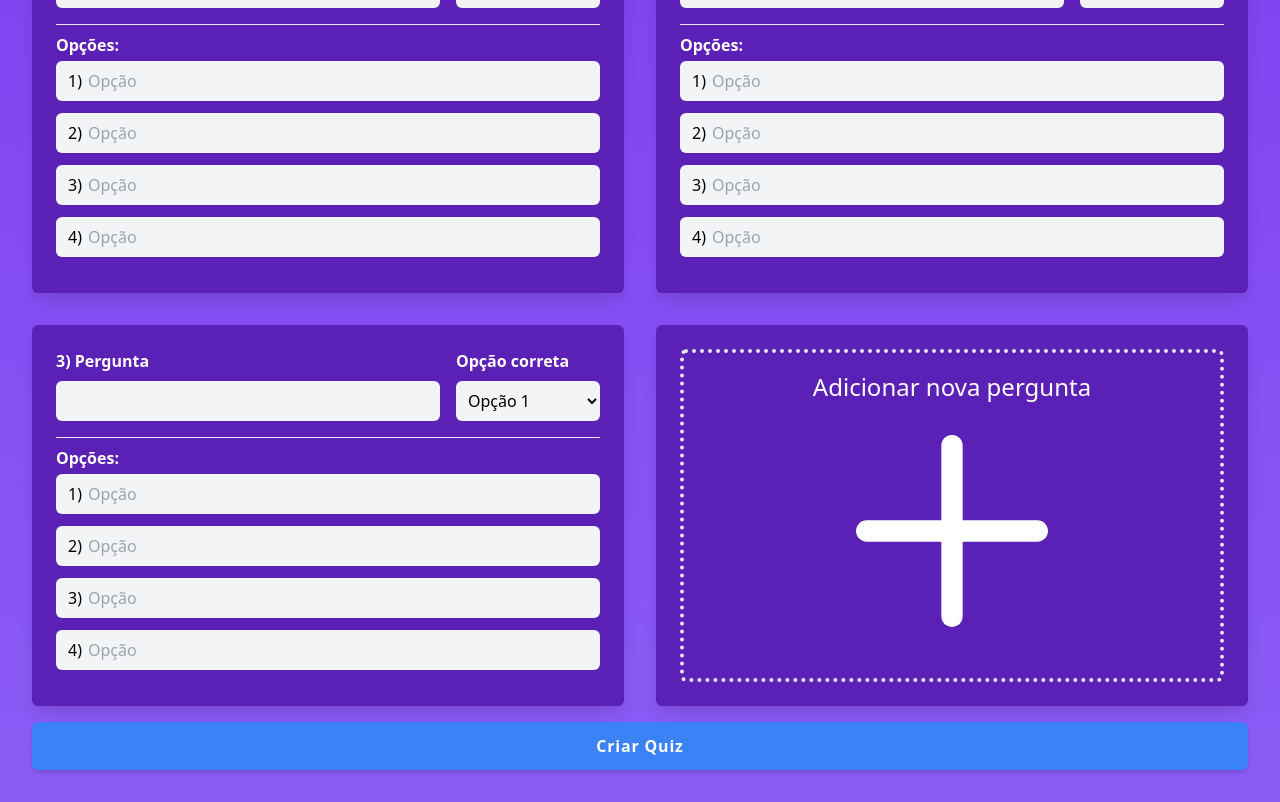
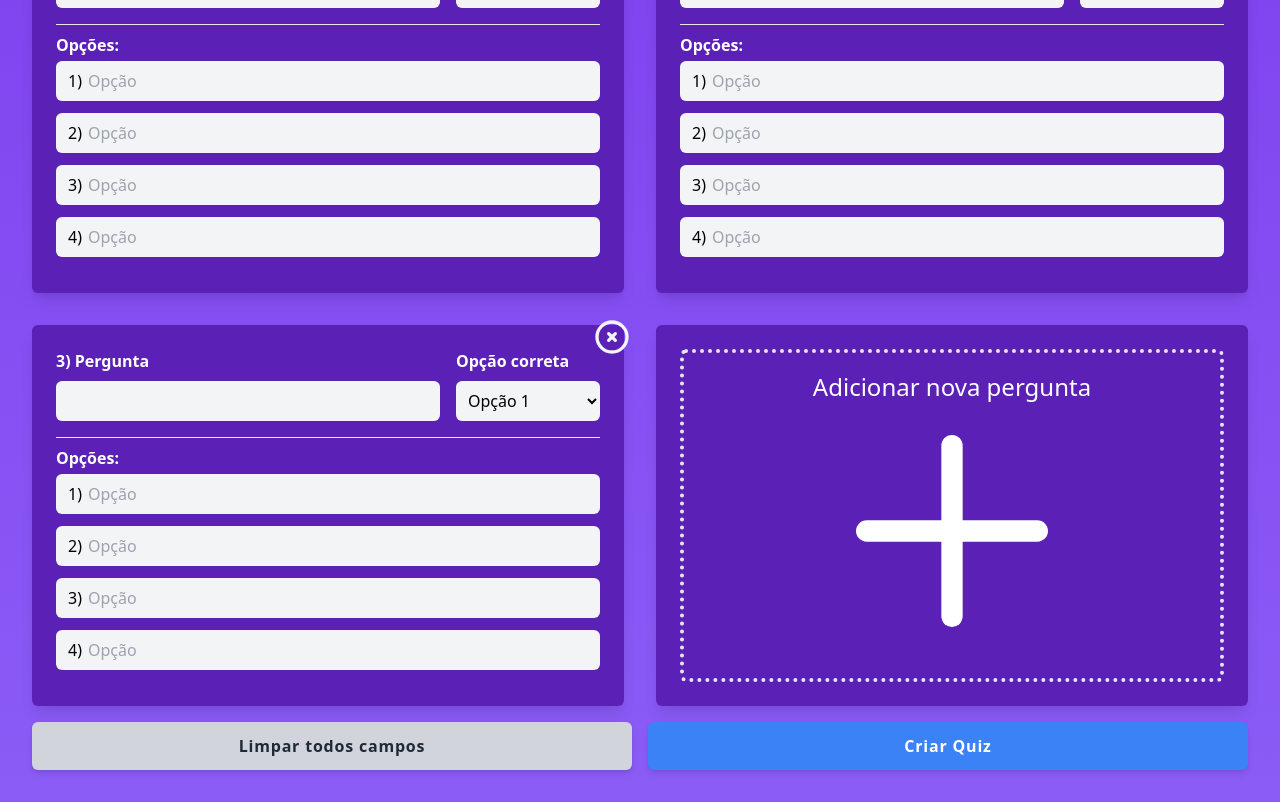
Before and after one commit to YuriPerro/Yuri_Lucas, a React (Vite) app in the folder app/: page /create-quiz in a window 1280 px wide. Shown: the part 392-1194 px from the top of the page. Built offline with nearby package versions, Linux system fonts and the light colour scheme.

Commit message:
Add botao de clear form e deletar perguntas na criacao do quiz

```diff
--- a/app/src/pages/CreateQuiz.jsx
+++ b/app/src/pages/CreateQuiz.jsx
@@ -1,7 +1,6 @@
 import React, { useState } from "react";
 import { useLocation } from "wouter";
-
-import { LoginIcon, ClipboardListIcon, PlusIcon } from "@heroicons/react/outline";
+import { XCircleIcon, ClipboardListIcon, PlusIcon } from "@heroicons/react/outline";
 
 import Button from "../components/Button";
 import logo from "../assets/images/logo-quizzer.png";
@@ -10,16 +9,13 @@ import Select from "../components/Select";
 import Label from "../components/Label";
 
 const makeEmptyQuestion = () => ({ title: "", options: ["", "", "", ""], answerIndex: 0 });
-
-const initialState = {
-  quizForm: { title: "", description: "", difficulty: 1 },
-  questionsForm: [makeEmptyQuestion(), makeEmptyQuestion(), makeEmptyQuestion()],
-};
+const initialQuizForm = { title: "", description: "", difficulty: 1 };
+const initialQuestionsForm = [makeEmptyQuestion(), makeEmptyQuestion(), makeEmptyQuestion()];
 
 const CreateQuiz = () => {
   const [, setLocation] = useLocation();
-  const [quizForm, setQuizForm] = useState(initialState.quizForm);
-  const [questionsForm, setQuestionsForm] = useState(initialState.questionsForm);
+  const [quizForm, setQuizForm] = useState(initialQuizForm);
+  const [questionsForm, setQuestionsForm] = useState(initialQuestionsForm);
 
   function handleQuizFormChange(event) {
     const { value, name } = event.target;
@@ -47,6 +43,17 @@ const CreateQuiz = () => {
     setQuestionsForm(newState);
   }
 
+  function deleteQuestion(index) {
+    const newState = [...questionsForm];
+    newState.splice(index, 1);
+    setQuestionsForm(newState);
+  }
+
+  function clearAllForm() {
+    setQuizForm({ ...initialQuizForm });
+    setQuestionsForm([...initialQuestionsForm]);
+  }
+
   function handleSubmit(e) {
     e.preventDefault();
     console.log({ ...quizForm, questions: [...questionsForm] });
@@ -67,8 +74,8 @@ const CreateQuiz = () => {
         </div>
       </header>
 
-      <form onSubmit={handleSubmit} className="flex-1 w-full">
-        <section className="flex gap-4 mb-10 rounded-md p-4 bg-purple-800">
+      <form onSubmit={handleSubmit} className="flex-1 w-full transition-all">
+        <section className="transition-all flex gap-4 mb-10 rounded-md p-4 bg-purple-800">
           <div className="flex-1 flex flex-col">
             <Label htmlFor="titleQuiz">Titulo do Quiz</Label>
             <Input
@@ -108,11 +115,19 @@ const CreateQuiz = () => {
           </div>
         </section>
 
-        <section className="grid grid-cols-1 sm:grid-cols-2 gap-8 mb-4">
+        <section className="transition-all grid grid-cols-1 sm:grid-cols-2 gap-8 mb-4">
           {questionsForm.map((question, indexQuestion) => (
             <div
               key={"question" + indexQuestion}
-              className="flex flex-col bg-purple-800 shadow-lg rounded-md p-6">
+              className="transition-all flex flex-col relative bg-purple-800 shadow-lg rounded-md p-6">
+              <button
+                type="button"
+                className="absolute -top-2 right-0 text-gray-100 transform translate-x-2 focus:outline-none"
+                title="Excluir pergunta"
+                onClick={() => deleteQuestion(indexQuestion)}>
+                <XCircleIcon className="w-10" />
+              </button>
+
               <div className="flex gap-4">
                 <div className="flex-1 flex flex-col">
                   <Label htmlFor={"titleQuestion" + indexQuestion}>
@@ -128,12 +143,12 @@ const CreateQuiz = () => {
                   />
                 </div>
                 <div className="w-36 flex flex-col">
-                  <Label htmlFor="answerIndex" className="mb-2 font-semibold">
+                  <Label htmlFor={"answerIndex" + indexQuestion} className="mb-2 font-semibold">
                     Opção correta
                   </Label>
                   <Select
                     type="number"
-                    id="answerIndex"
+                    id={"answerIndex" + indexQuestion}
                     name="answerIndex"
                     required
                     options={[
@@ -172,7 +187,7 @@ const CreateQuiz = () => {
 
           <button
             type="button"
-            className="bg-purple-800 shadow-lg rounded-md p-6  focus:outline-none"
+            className="bg-purple-800 shadow-lg rounded-md p-6 focus:outline-none"
             onClick={addNewQuestion}>
             <div className="border-4 rounded-md border-dotted w-full h-full flex flex-col items-center justify-center">
               <span className="text-2xl">Adicionar nova pergunta</span>
@@ -180,10 +195,14 @@ const CreateQuiz = () => {
             </div>
           </button>
         </section>
-
-        <Button type="submit" width="full">
-          Criar Quiz
-        </Button>
+        <div className="flex gap-4">
+          <Button type="button" color="gray" width="full" onClick={clearAllForm}>
+            Limpar todos campos
+          </Button>
+          <Button type="submit" width="full">
+            Criar Quiz
+          </Button>
+        </div>
       </form>
     </div>
   );
```
